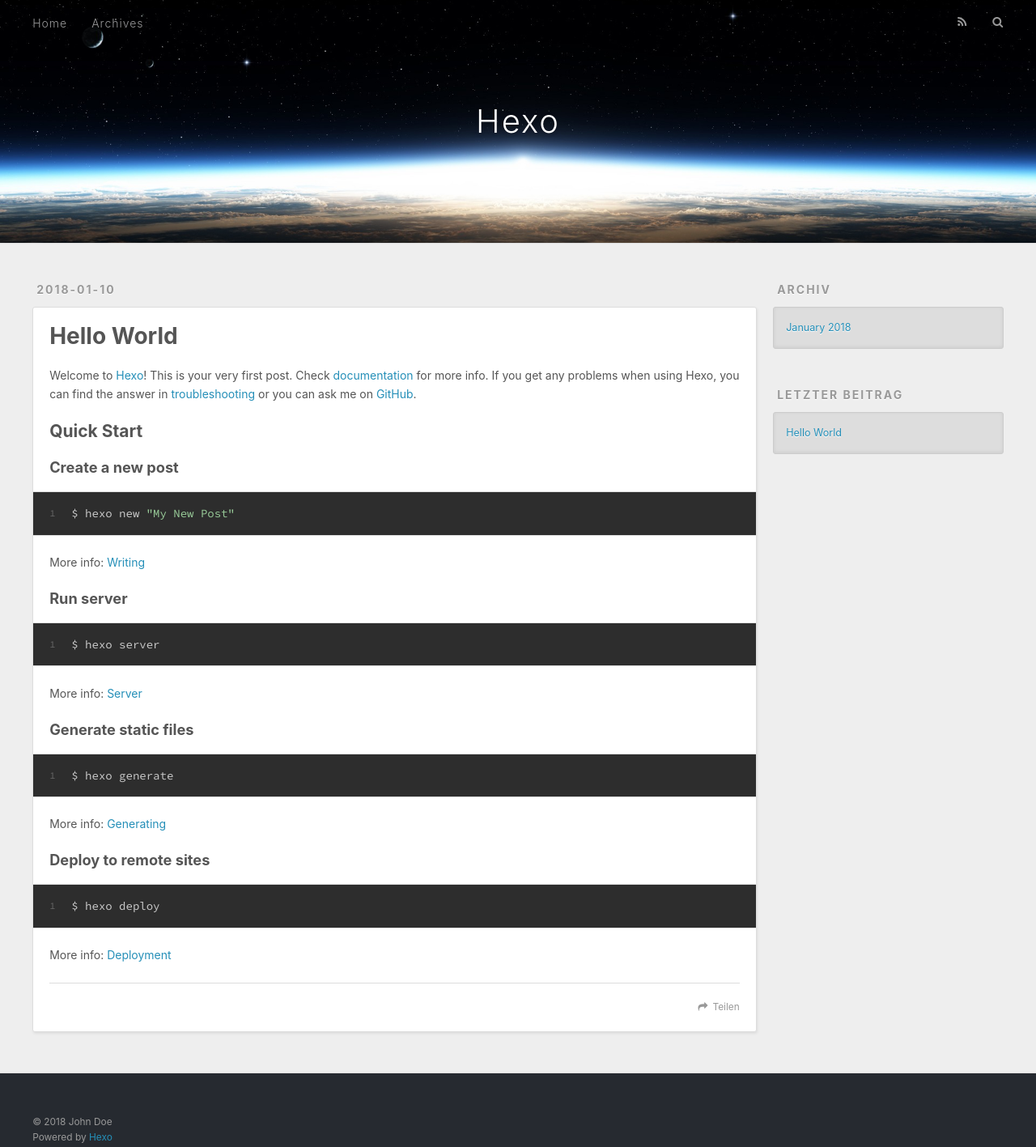
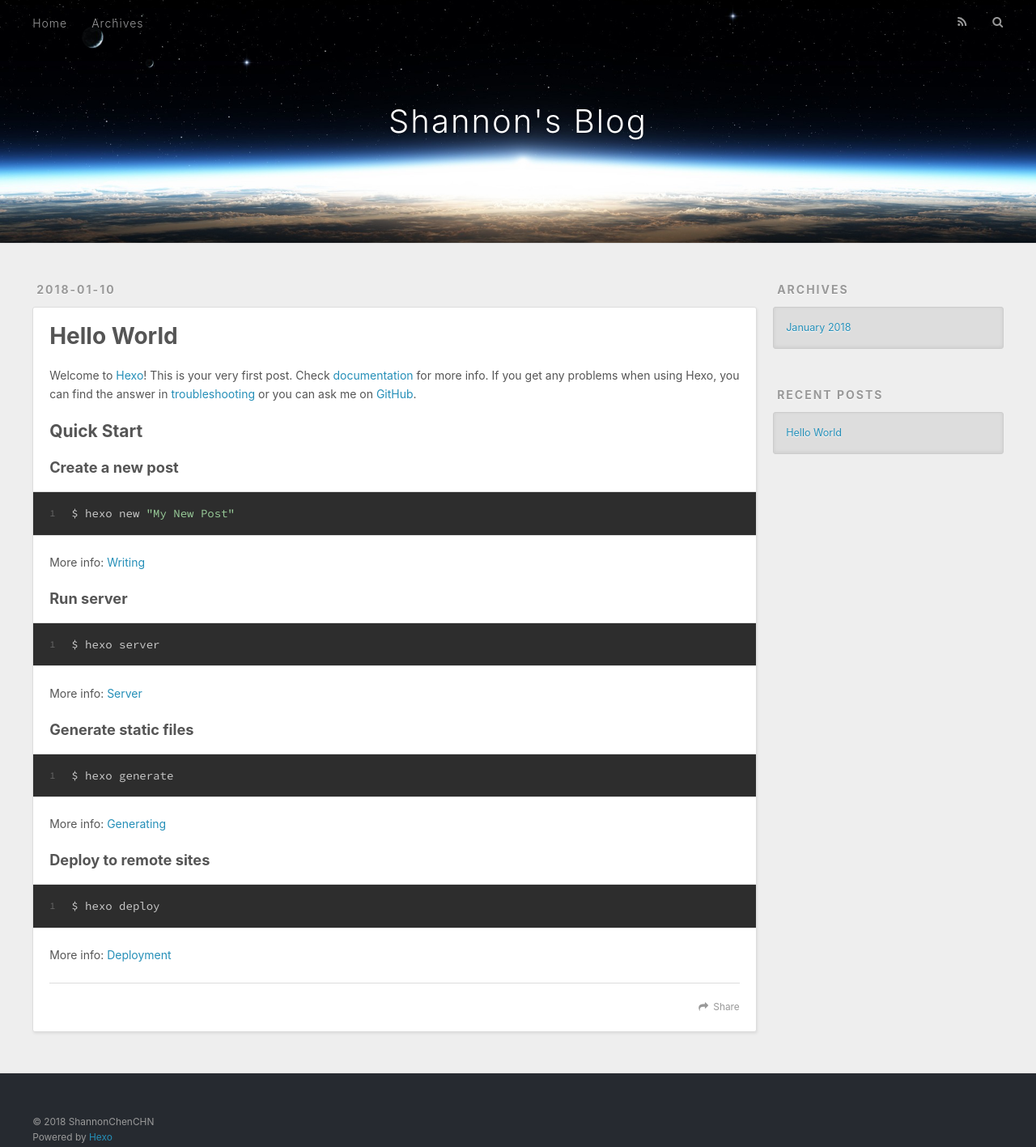
Before and after one commit to ShannonChenCHN/shannonchenchn.github.io, a plain HTML site: page index.html in a window 1280 px wide. Shown: the whole page at 81% size. Drawn offline with nearby package versions, Linux system fonts and the light colour scheme.

Commit message:
Site updated: 2018-01-10 21:56:09

```diff
--- a/index.html
+++ b/index.html
@@ -5,16 +5,16 @@
 
 
 
-  <title>Hexo</title>
+  <title>Shannon&#39;s Blog</title>
   <meta name="viewport" content="width=device-width, initial-scale=1, maximum-scale=1">
   <meta property="og:type" content="website">
-<meta property="og:title" content="Hexo">
+<meta property="og:title" content="Shannon&#39;s Blog">
 <meta property="og:url" content="http://yoursite.com/index.html">
-<meta property="og:site_name" content="Hexo">
+<meta property="og:site_name" content="Shannon&#39;s Blog">
 <meta name="twitter:card" content="summary">
-<meta name="twitter:title" content="Hexo">
+<meta name="twitter:title" content="Shannon&#39;s Blog">
 
-    <link rel="alternate" href="/atom.xml" title="Hexo" type="application/atom+xml">
+    <link rel="alternate" href="/atom.xml" title="Shannon&#39;s Blog" type="application/atom+xml">
 
 
     <link rel="icon" href="/favicon.png">
@@ -33,7 +33,7 @@
   <div id="header-outer" class="outer">
     <div id="header-title" class="inner">
       <h1 id="logo-wrap">
-        <a href="/" id="logo">Hexo</a>
+        <a href="/" id="logo">Shannon&#39;s Blog</a>
       </h1>
 
     </div>
@@ -50,7 +50,7 @@
 
           <a id="nav-rss-link" class="nav-icon" href="/atom.xml" title="RSS Feed"></a>
 
-        <a id="nav-search-btn" class="nav-icon" title="Suche"></a>
+        <a id="nav-search-btn" class="nav-icon" title="Search"></a>
       </nav>
       <div id="search-form-wrap">
         <form action="//google.com/search" method="get" accept-charset="UTF-8" class="search-form"><input type="search" name="q" class="search-form-input" placeholder="Search"><button type="submit" class="search-form-submit">&#xF002;</button><input type="hidden" name="sitesearch" value="http://yoursite.com"></form>
@@ -96,7 +96,7 @@
 
     </div>
     <footer class="article-footer">
-      <a data-url="http://yoursite.com/2018/01/10/hello-world/" data-id="cjc93wsfy00008oa0nsd1o6yg" class="article-share-link">Teilen</a>
+      <a data-url="http://yoursite.com/2018/01/10/hello-world/" data-id="cjc94og7w0000d0a010iia4te" class="article-share-link">Share</a>
 
 
     </footer>
@@ -122,7 +122,7 @@
 
 
   <div class="widget-wrap">
-    <h3 class="widget-title">Archiv</h3>
+    <h3 class="widget-title">Archives</h3>
     <div class="widget">
       <ul class="archive-list"><li class="archive-list-item"><a class="archive-list-link" href="/archives/2018/01/">January 2018</a></li></ul>
     </div>
@@ -132,7 +132,7 @@
 
 
   <div class="widget-wrap">
-    <h3 class="widget-title">letzter Beitrag</h3>
+    <h3 class="widget-title">Recent Posts</h3>
     <div class="widget">
       <ul>
 
@@ -152,7 +152,7 @@
 
   <div class="outer">
     <div id="footer-info" class="inner">
-      &copy; 2018 John Doe<br>
+      &copy; 2018 ShannonChenCHN<br>
       Powered by <a href="http://hexo.io/" target="_blank">Hexo</a>
     </div>
   </div>
```
Also changed, not shown: 2018/01/10/hello-world/index.html (+9 -9 lines), archives/2018/01/index.html (+10 -10 lines), archives/2018/index.html (+10 -10 lines), archives/index.html (+10 -10 lines).
